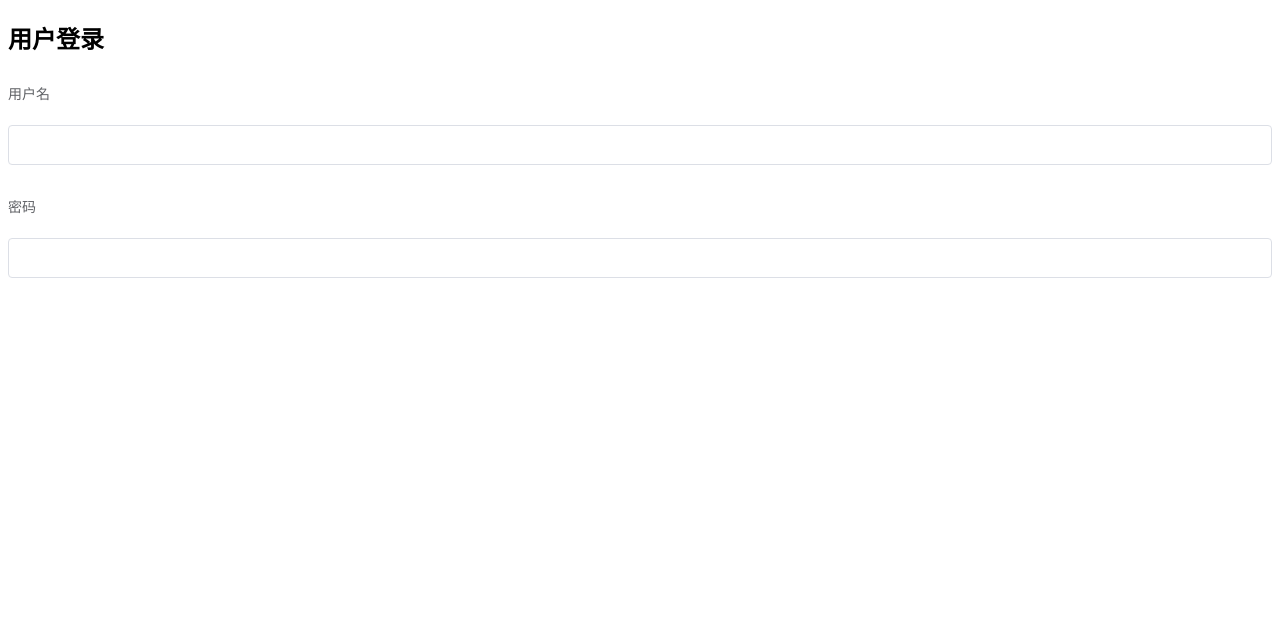
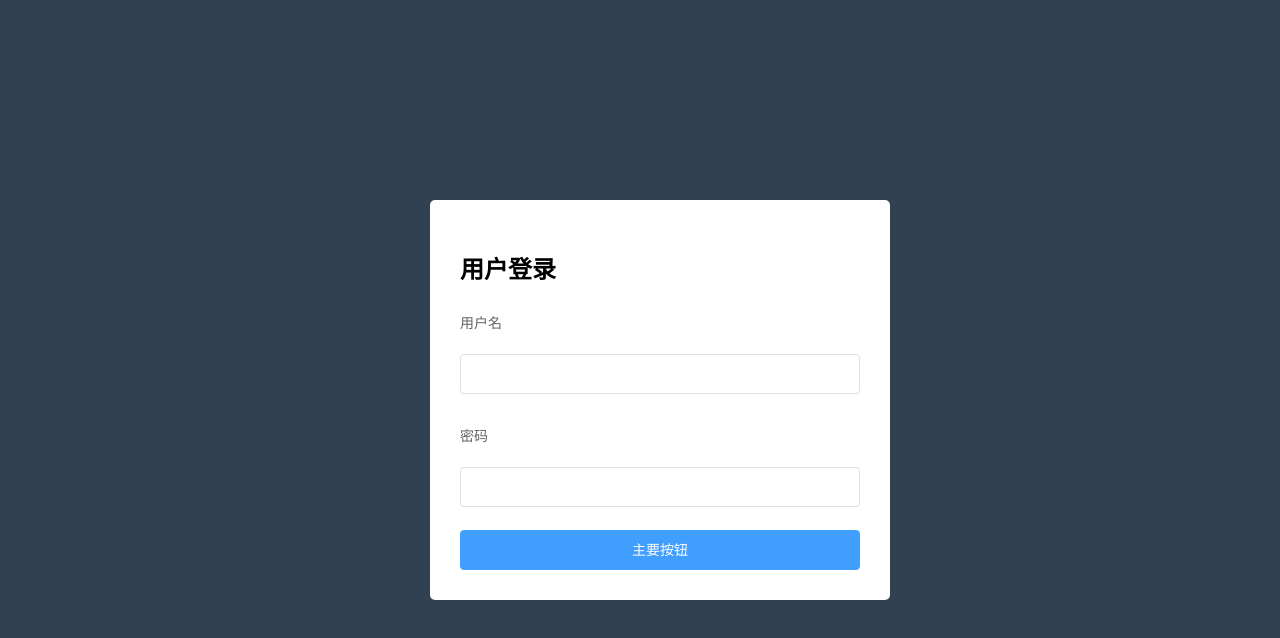
Before and after one commit to zhuobenyi/seconds, a Vue app: page /#/login in a window 1280 px wide. Shown: the top 638 px of the page. Built offline with nearby package versions, Linux system fonts and the light colour scheme.

Commit message:
login UI层

```diff
--- a/src/App.vue
+++ b/src/App.vue
@@ -12,5 +12,7 @@ export default {
 </script>
 
 <style>
-
+  #app {
+    height: 100%;
+  }
 </style>
--- /dev/null
+++ b/src/assets/css/base.css
@@ -0,0 +1,5 @@
+html,body {
+    padding: 0;
+    margin: 0;
+    height: 100%;
+}
--- a/src/components/login.vue
+++ b/src/components/login.vue
@@ -1,15 +1,15 @@
 <template>
   <div id="main">
+    <div style="margin: 20px;"></div>
+    <el-form class="login-from" label-position="top" label-width="80px" :model="fromData">
       <h2>用户登录</h2>
-    <div style="margin: 20px;"></div>
-    <el-form label-position="top" label-width="80px" :model="fromData">
       <el-form-item label="用户名">
         <el-input v-model="fromData.username"></el-input>
       </el-form-item>
       <el-form-item label="密码">
         <el-input v-model="fromData.password"></el-input>
       </el-form-item>
-
+      <el-button class="btn" type="primary">主要按钮</el-button>
     </el-form>
   </div>
 </template>
@@ -28,4 +28,23 @@ export default {
 </script>
 
 <style>
+#main {
+  /* 百分比布局时,父元素必须有高度 */
+  height: 100%;
+  background: #324152;
+   display: flex;
+  justify-content: center;
+  align-items: center;
+}
+.login-from {
+   background-color: #ffffff;
+  border-radius: 5px;
+  /* 开发 */
+  width: 400px;
+  padding: 30px;
+}
+.btn {
+  width: 100%;
+}
+
 </style>
--- a/src/main.js
+++ b/src/main.js
@@ -5,8 +5,10 @@ import App from './App'
 import router from './router'
 
 import axios from 'axios'
+// @ 仅是webpack 模板提供的简便用法，表示src文件夹
+import '@/assets/css/base.css'
 
-// 视图层
+// UI层   element-ui适用于vue2版本且为PC端时
 import ElementUI from 'element-ui'
 import 'element-ui/lib/theme-chalk/index.css'
 // 统一设置接口基准地址
```
